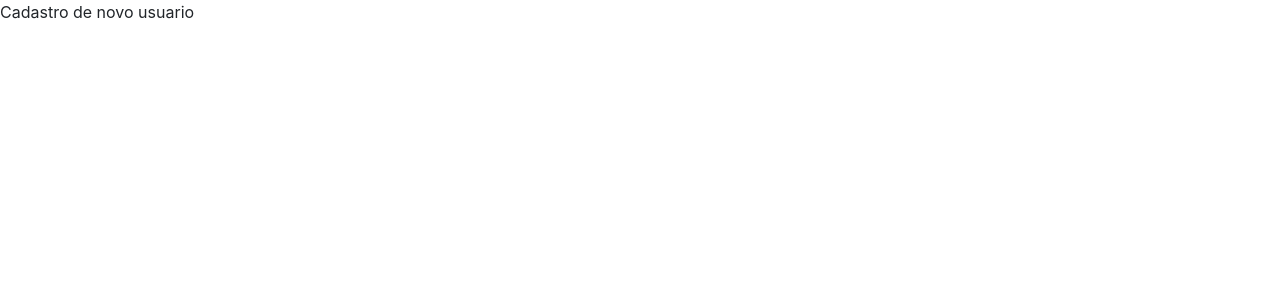
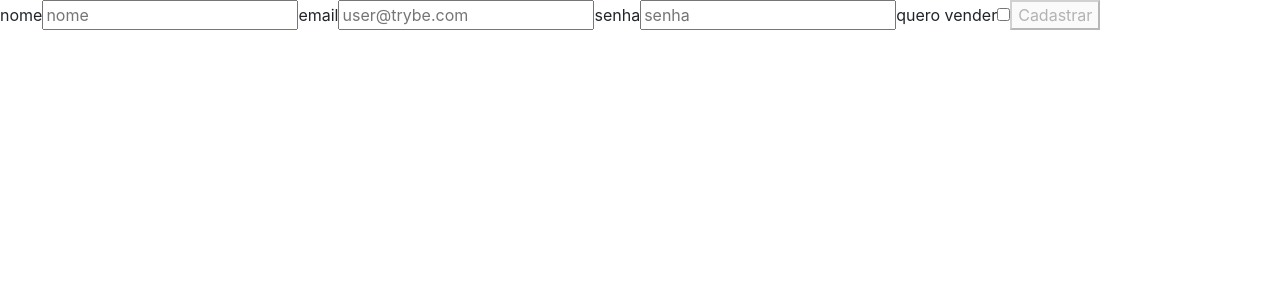
Before and after one commit to renatomak/trybeer, a React (Create React App) app in the folder front-end/: page /register in a window 1280 px wide. Shown: the top 300 px of the page. Built offline with nearby package versions, Linux system fonts and the light colour scheme.

Commit message:
Faltando handleClick e validacao do nome

```diff
--- a/front-end/src/pages/Register/index.js
+++ b/front-end/src/pages/Register/index.js
@@ -1,7 +1,93 @@
-import React from 'react';
+import React, { useState } from 'react';
 
-export default () => (
-  <div>
-    Cadastro de novo usuario
-  </div>
-);
+function Register() {
+  const [name, setName] = useState('');
+  const [email, setEmail] = useState('');
+  const [password, setPassword] = useState('');
+  const [checkbox, setCheckbox] = useState(false);
+  const [buttonDisabled, setbuttonDisabled] = useState(true);
+
+  const validateData = () => {
+    const validName = name.length >= 12;
+    const emailRegex = /[\w.-]+@[\w-]+\.[\w-.]+/gi;
+    const validEmail = emailRegex.test(email);
+    const sizePassword = 5;
+    const validPassword = password.length >= sizePassword;
+
+    if (validName && validEmail && validPassword) {
+      return setbuttonDisabled(false);
+    }
+    setbuttonDisabled(true);
+  };
+
+  const handleChangeName = ({ target: { value } }) => {
+    setName(value);
+    validateData();
+  };
+
+  const handleChangeEmail = ({ target: { value } }) => {
+    setEmail(value);
+    validateData();
+  };
+
+  const handleChangePassword = ({ target: { value } }) => {
+    setPassword(value);
+    validateData();
+  };
+
+  const handleChangeCheckbox = () => {
+    setCheckbox(!checkbox);
+  };
+
+  const handleClick = () => {
+
+  }
+
+  return (
+    <form>
+      <label htmlFor="signup-name">nome</label>
+      <input
+        data-testid="signup-name"
+        type="text"
+        name="name"
+        value={ name }
+        placeholder="nome"
+        onChange={ (e) => handleChangeName(e) }
+      ></input>
+      <label htmlFor="signup-email">email</label>
+      <input
+        data-testid="signup-email"
+        type="email"
+        name="email"
+        value={ email }
+        placeholder="user@trybe.com"
+        onChange={ (e) => handleChangeEmail(e) }
+      ></input>
+      <label htmlFor="signup-password">senha</label>
+      <input
+        data-testid="signup-password"
+        type="password"
+        name="password"
+        value={ password }
+        placeholder="senha"
+        onChange={ (e) => handleChangePassword(e) }
+      ></input>
+      <label htmlFor="signup-seller">quero vender</label>
+      <input
+        data-testid="signup-seller"
+        type="checkbox"
+        name="checkbox"
+        value="quero vender"
+        onChange={ handleChangeCheckbox }
+      ></input>
+      <button
+        type="button"
+        data-testid="signup-btn"
+        disabled={ buttonDisabled }
+        onClick={ handleClick }
+      >Cadastrar</button>
+    </form>
+  )
+};
+
+export default Register;
```
